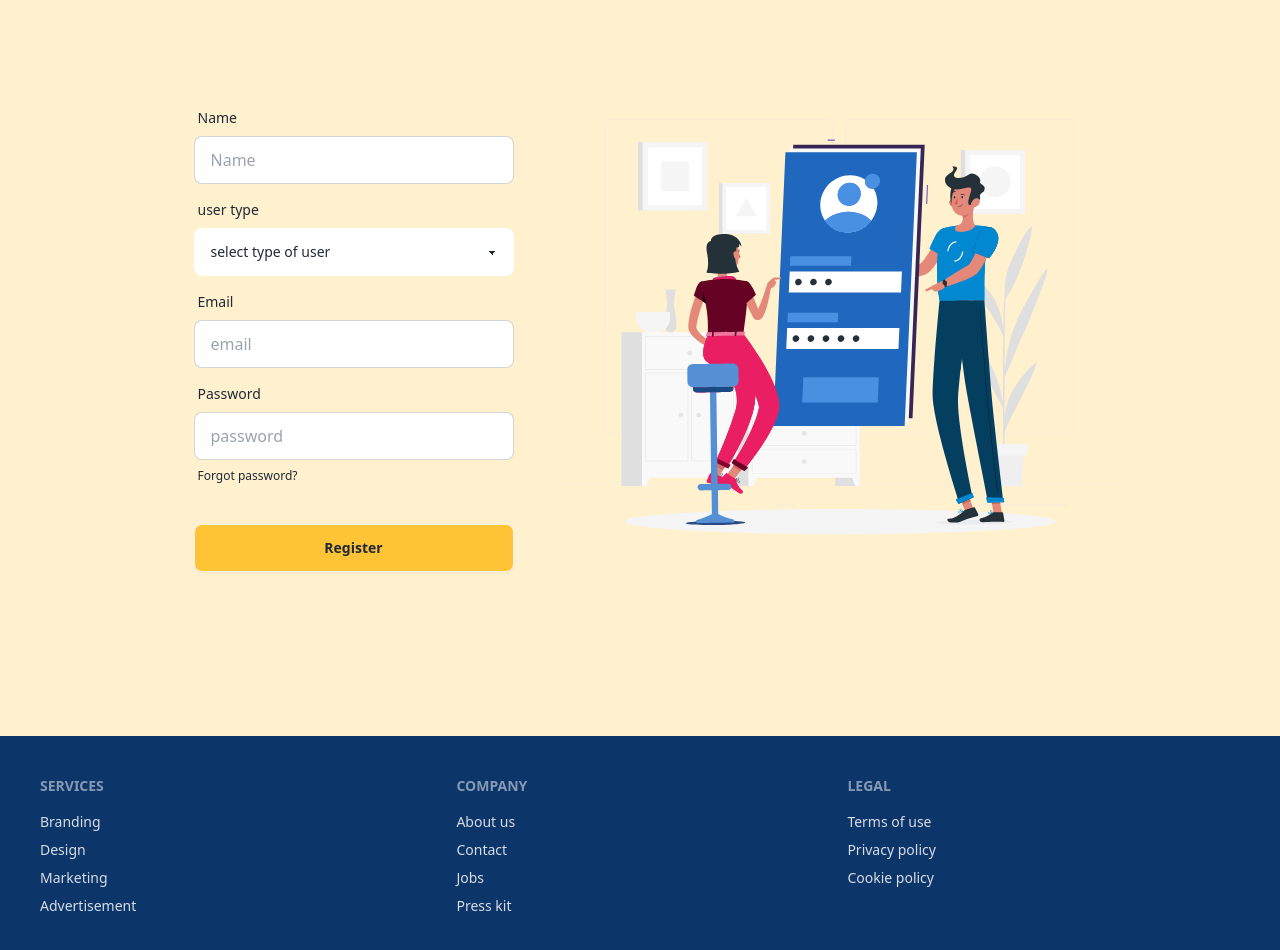
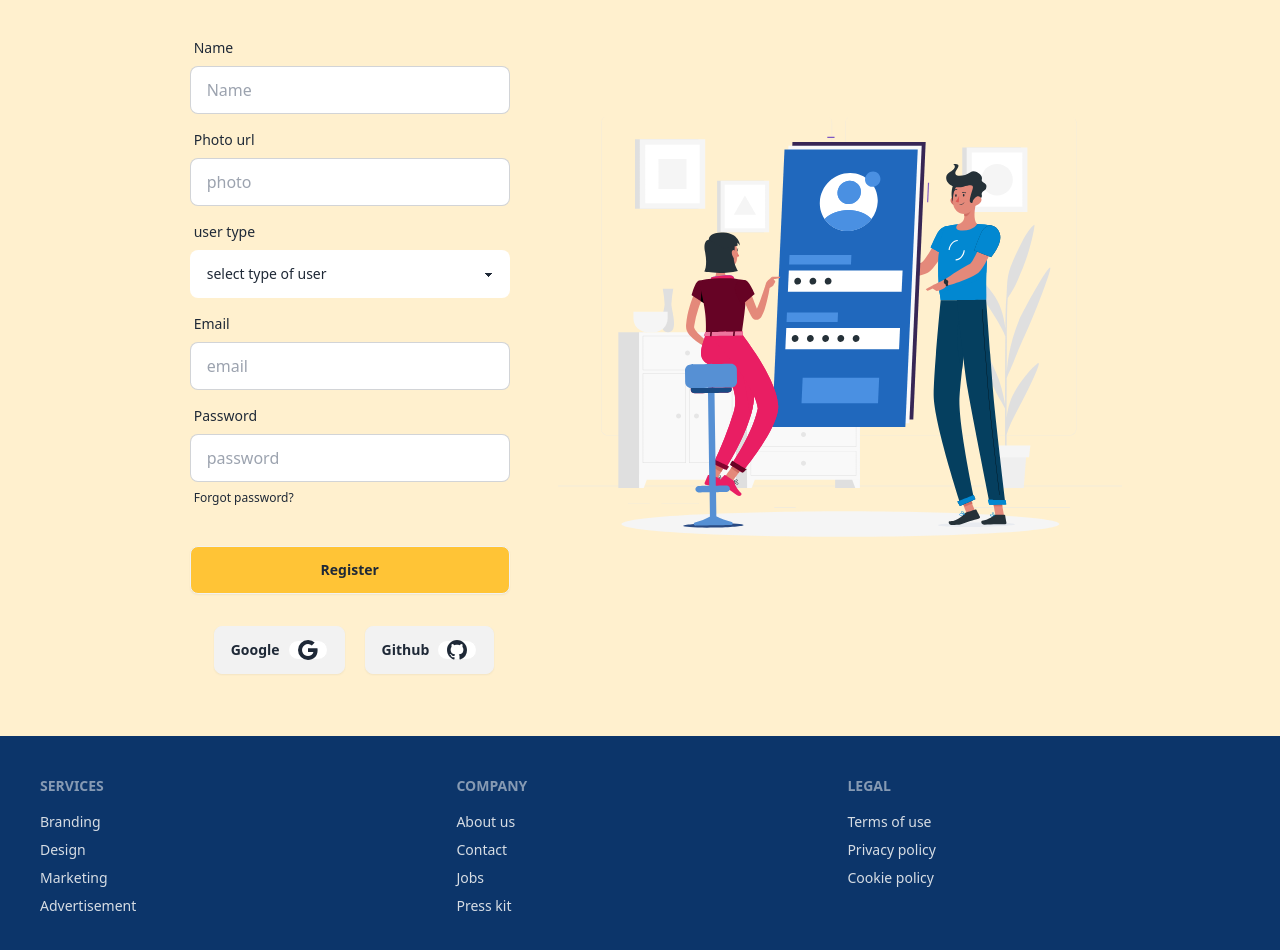
Before and after one commit to safimiazi/assignment-12-parcel-managment-client, a React (Vite) app: page /register in a window 1280 px wide. Shown: the part 380-1330 px from the top of the page. Built offline with nearby package versions, Linux system fonts and the light colour scheme; no server answers.

Commit message:
logout component create

```diff
--- a/package.json
+++ b/package.json
@@ -18,6 +18,7 @@
     "react-dom": "^18.2.0",
     "react-icons": "^4.12.0",
     "react-router-dom": "^6.20.0",
+    "react-toastify": "^9.1.3",
     "sort-by": "^1.2.0"
   },
   "devDependencies": {
--- a/src/Components/AuthProvider/AuthProvider.jsx
+++ b/src/Components/AuthProvider/AuthProvider.jsx
@@ -1,10 +1,11 @@
-import React, { createContext } from 'react';
+import React, { createContext, useEffect, useState } from 'react';
 import auth from '../firebase/firebase.config';
-import { GithubAuthProvider, GoogleAuthProvider, createUserWithEmailAndPassword, signInWithEmailAndPassword, signInWithPopup, signOut } from 'firebase/auth';
+import { GithubAuthProvider, GoogleAuthProvider, createUserWithEmailAndPassword, onAuthStateChanged, signInWithEmailAndPassword, signInWithPopup, signOut } from 'firebase/auth';
 export const AuthContext = createContext(null)
 const AuthProvider = ({children}) => {
     const provider = new GoogleAuthProvider();
     const githubProvider = new GithubAuthProvider();
+    const [user, setUser] = useState()
 
     //create user with pass and email:
 
@@ -35,7 +36,7 @@ const AuthProvider = ({children}) => {
 
 
     const authInfo = {
-
+        user,
         createUser,
         signInUser,
         signInWithGoogle,
@@ -43,6 +44,15 @@ const AuthProvider = ({children}) => {
         logOut
     }
 
+    // observation
+    useEffect(() => {
+        const unsubscribe = onAuthStateChanged(auth, currentUser => {
+            setUser(currentUser);
+        });
+        return () => {
+            return unsubscribe();
+        }
+    }, [])
 
     return (
         <AuthContext.Provider value={authInfo}>
--- /dev/null
+++ b/src/Components/SocialLogin/SocialLogin.jsx
@@ -0,0 +1,56 @@
+import { BsGithub, BsGoogle } from "react-icons/bs";
+import useAuth from "../../Hooks/useAuth";
+import { toast } from "react-toastify";
+import { useState } from "react";
+
+const SocialLogin = () => {
+    const { signInWithGoogle, signInWithGithub, } = useAuth()
+    const [errorMessage, setError] = useState('')
+
+    const handleSignInWithGoogle = () => {
+        signInWithGoogle()
+        .then(result => {
+            console.log(result.user);
+            toast.success("successfully Google Login")
+        })
+        .catch(error => {
+            console.log(error.message);
+            setError(error.message)
+            toast.error(`${errorMessage}`)
+        })
+    }
+
+    const handleSignInWithGithub = () => {
+        signInWithGithub()
+        .then(result => {
+            console.log(result.user);
+            toast.success("successfully Github Login")
+
+        })
+        .catch(error => {
+            console.log(error.message);
+            setError(error.message)
+            toast.error(`${errorMessage}`)
+
+        })
+    }
+    return (
+        <div className="flex gap-5 items-center">
+            <div>
+                <button onClick={handleSignInWithGoogle} className="btn">
+                    Google
+                    <div className="badge"><BsGoogle className="text-xl"></BsGoogle></div>
+                </button>
+            </div>
+            <div>
+                <button onClick={handleSignInWithGithub} className="btn">
+                    Github
+                    <div className="badge"><BsGithub className="text-xl"></BsGithub></div>
+                </button>
+            </div>
+
+        </div>
+    );
+};
+
+export default SocialLogin;
--- a/src/Pages/Login/Login.jsx
+++ b/src/Pages/Login/Login.jsx
@@ -1,10 +1,27 @@
 import Lottie from "lottie-react";
 import loginAnimation from "../../assets/login.json"
 import { Link } from "react-router-dom";
+import useAuth from "../../Hooks/useAuth";
+import { useState } from "react";
+import { toast } from "react-toastify";
 const Login = () => {
-
+    const {signInUser} = useAuth()
+const [errorMessage, setError] = useState('')
     const handleLogin = (e) => {
-
+        e.preventDefault()
+        const form = e.target;
+        const email = form.email.value;
+        const password = form.password.value;
+        signInUser(email, password)
+        .then(result => {
+            console.log(result.user);
+            toast.success('login successfully')
+        })
+        .catch(error => {
+            console.log(error.message);
+            setError(error.message)
+            toast.error(`${errorMessage}`)
+        })
     }
     return (
         <div>
--- a/src/Pages/Register/Register.jsx
+++ b/src/Pages/Register/Register.jsx
@@ -2,9 +2,12 @@ import Lottie from 'lottie-react';
 import React, { useState } from 'react';
 import registerAnimation from '../../assets/registerAnimation.json'
 import useAuth from '../../Hooks/useAuth';
+import { toast } from 'react-toastify';
+import SocialLogin from '../../Components/SocialLogin/SocialLogin';
 const Register = () => {
     const [selectedValue, setSelectedValue] = useState('')
     const {createUser} = useAuth()
+    const [errorMessage,setError] = useState('')
 
     const handleSelectedChange = (e) =>{
         setSelectedValue(e.target.value);
@@ -14,17 +17,31 @@ const Register = () => {
         e.preventDefault()
         const form = e.target;
         const name = form.name.value;
+        const photo = form.photo.value;
         const email = form.email.value;
         const password = form.password.value;
+
         console.log(name,email, password, selectedValue);
+
+// const specialChar = /[`!@#$%^&*()_+\-=\[\]{};':"\\|,.<>\/?~]/
+// if(password.length < 6){
+//     toast.error("password must be 6 characters long")
+// }else if(!/[A-Z]/.test(password)) {
+//     toast.error("password must contain 1 capital letter")
+// }else if(!specialChar.test(password)){
+//     toast.error("password must contain 1 special character")
+// }
 
         createUser(email, password)
         .then(res => {
         console.log(res.user);
+        toast.success("successfully registered")
         form.reset()
         })
         .catch( error => {
             console.log(error.message);
+            setError(error.message)
+            toast.error(`${errorMessage}`)
         })
     }
     return (
@@ -41,6 +58,12 @@ const Register = () => {
                                     <span className="label-text">Name</span>
                                 </label>
                                 <input name='name' type="text" placeholder="Name" className="input input-bordered" required />
+                            </div>
+                            <div className="form-control">
+                                <label className="label">
+                                    <span className="label-text">Photo url</span>
+                                </label>
+                                <input name='photo' type="text" placeholder="photo" className="input input-bordered" required />
                             </div>
                             <div className="form-control">
                                 <label className="label">
@@ -71,6 +94,9 @@ const Register = () => {
                                 <button  className="btn btn-color">Register</button>
                             </div>
                         </form>
+                        <div className='md:pl-14 pl-2'>
+                        <SocialLogin></SocialLogin>
+                        </div>
                     </div>
                 </div>
             </div>
--- a/src/Share/Navbar/Navbar.jsx
+++ b/src/Share/Navbar/Navbar.jsx
@@ -1,13 +1,35 @@
 import { NavLink } from "react-router-dom";
 import { BsFillBellFill } from "react-icons/bs";
+import useAuth from "../../Hooks/useAuth";
+import { toast } from "react-toastify";
+import { useState } from "react";
 
 const Navbar = () => {
+    const {user, logOut} = useAuth()
+const [errorMessage, setError] = useState('')
+console.log(user, "hiiiii");
+const handleLogout = () => {
+logOut()
+.then(result => {
+    // console.log(result.user);
+    toast.success("Logout successfully")
+})
+.catch(error => {
+    // console.log(error.message);
+    // setError(error.message)
+    // toast.error(`${errorMessage}`)
+})
+}
+
     const navList = <>
         <NavLink className={({ isActive, isPending }) => isPending ? "" : isActive ? "text-white border-y-2 " : ''} to='/'><li className="flex items-center">Home</li></NavLink>
         <NavLink className={({ isActive, isPending }) => isPending ? "" : isActive ? "text-white border-y-2 " : ''} to='/dashboard'><li className="flex items-center">Dashboard</li></NavLink>
         <NavLink className={({ isActive, isPending }) => isPending ? "" : isActive ? "mt-1" : ''} to='/dashboard'><BsFillBellFill className="text-xl"></BsFillBellFill></NavLink>
-        <NavLink className={({ isActive, isPending }) => isPending ? "" : isActive ? "text-white border-y-2 " : ''} to='/login'><li className="flex items-center">Login</li></NavLink>
+{
+    user?.email ? <NavLink onClick={handleLogout} className={({ isActive, isPending }) => isPending ? "" : isActive ? "text-white border-y-2 " : ''} to=''><li className="flex items-center">Logout</li></NavLink>
+         : <NavLink className={({ isActive, isPending }) => isPending ? "" : isActive ? "text-white border-y-2 " : ''} to='/login'><li className="flex items-center">Login</li></NavLink>
 
+}
 
     </>
     return (
--- a/src/main.jsx
+++ b/src/main.jsx
@@ -7,11 +7,14 @@ import {
 } from "react-router-dom";
 import router from './Components/Route/Router.jsx';
 import AuthProvider from './Components/AuthProvider/AuthProvider.jsx';
+import { ToastContainer } from 'react-toastify';
+import 'react-toastify/dist/ReactToastify.css';
 
 ReactDOM.createRoot(document.getElementById('root')).render(
   <React.StrictMode>
     <AuthProvider>
       <RouterProvider router={router} />
+      <ToastContainer></ToastContainer>
     </AuthProvider>
   </React.StrictMode>,
 )
```
Also changed, not shown: 1 other file (tests, documents, lock files or other folders).
